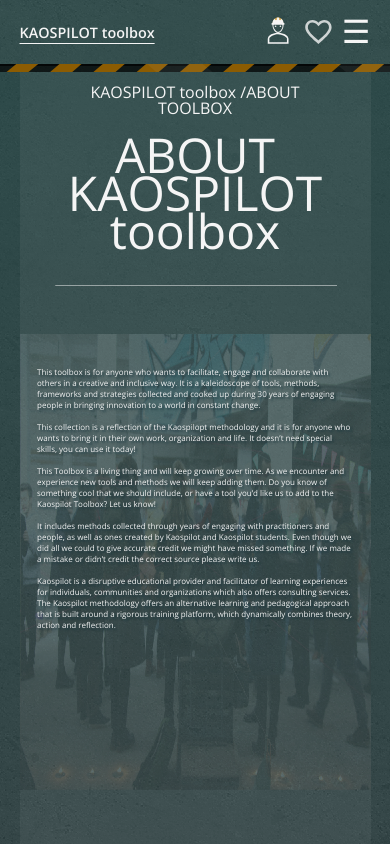
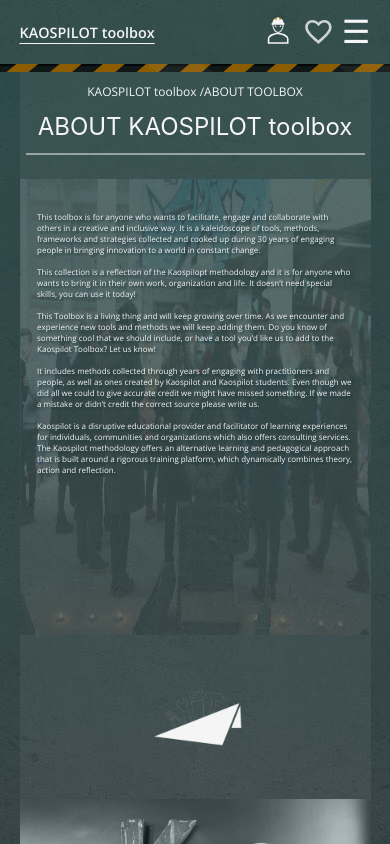
Before and after one commit to HackYourFuture-CPH/kp-toolbox-fp-class21, a React (Create React App) app in the folder packages/client/: page /about-toolbox in a window 390 px wide. Shown: the top 844 px of the page. Built offline with nearby package versions, Linux system fonts and the light colour scheme; no server answers.

Commit message:
about toolbox page image has been changed and mobile view fixed

```diff
--- a/packages/client/src/components/AboutToolbox/AboutToolbox.component.js
+++ b/packages/client/src/components/AboutToolbox/AboutToolbox.component.js
@@ -8,7 +8,6 @@ export const AboutToolbox = () => {
         KAOSPILOT toolbox /ABOUT TOOLBOX
       </h4>
       <h1 className="about-toolbox-main-title">ABOUT KAOSPILOT toolbox</h1>
-      <hr className="horizontal-solid-line" />
       <div className="about-toolbox-main-section">
         <img
           className="about-toolbox-image"
@@ -50,7 +49,7 @@ export const AboutToolbox = () => {
       </div>
       <img
         className="kaospilot-image"
-        src="assets/images/kp.png"
+        src="assets/images/welcome-box.png"
         alt="KAOSPILOT"
       />
     </div>
--- a/packages/client/src/components/AboutToolbox/AboutToolbox.style.css
+++ b/packages/client/src/components/AboutToolbox/AboutToolbox.style.css
@@ -1,9 +1,11 @@
 * {
   margin: 0;
 }
+
 .about-toolbox-main-section {
   position: relative;
 }
+
 .about-toolbox-text {
   margin-top: 5rem;
   position: absolute;
@@ -19,21 +21,21 @@
   color: #f5f5f5;
   text-shadow: 2px 2px 2px rgba(28, 56, 64, 0.9);
 }
+
 .about-toolbox-image {
   width: 100%;
   margin: auto;
   height: 50rem;
 }
+
 .kaospilot-image {
-  width: 33.312%;
-  margin-top: 4rem;
-  margin-bottom: 4rem;
+  width: 25rem;
+  margin-top: 6.25rem;
 }
+
 .about-toolbox-small-title {
-  width: 70%;
   margin: auto;
-  margin-top: 0.75rem;
-  height: 2.5rem;
+  margin-top: 1.563rem;
   font-family: 'Open Sans';
   font-style: normal;
   font-weight: 400;
@@ -42,53 +44,58 @@
   text-align: center;
   color: #f5f5f5;
 }
+
 .about-toolbox-main-title {
-  width: 80%;
+  border-bottom: 2px solid rgb(245 245 245 / 50%);
+  width: calc(100% - 13.75rem);
+  margin-left: auto;
   margin-right: auto;
-  margin-left: auto;
-  /* height: 3.125rem; */
-  font-family: 'Open Sans';
-  font-style: normal;
-  font-weight: 400;
-  font-size: 3rem;
-  line-height: 2.375rem;
-  text-align: center;
-  color: #f5f5f5;
-  padding-bottom: 0.2rem;
 }
-.horizontal-solid-line {
-  width: 80%;
-  margin-top: 0.5rem;
-  margin-bottom: 3rem;
-  margin-right: 10%;
-  margin-left: 10%;
-  border-top: 2px;
-  border-color: #f5f5f5;
-  opacity: 0.5;
-}
+
 @media screen and (max-width: 1230px) {
   .about-toolbox-main-section {
     height: 65%;
   }
+
   .about-toolbox-text {
     font-size: 1rem;
   }
 }
+
 @media screen and (min-width: 651px) {
   .about-toolbox-text {
     width: 70%;
   }
 }
+
+@media screen and (max-width: 820px) {
+  .about-toolbox-main-title {
+    width: calc(100% - 2rem);
+  }
+
+  .kaospilot-image {
+    width: 15rem;
+    margin-top: 3rem;
+  }
+}
+
 @media screen and (max-width: 750px) {
   .about-toolbox-text {
     font-size: 0.9rem;
   }
+
+  .about-toolbox-image {
+    height: 45rem;
+  }
 }
+
 @media screen and (max-width: 650px) {
   .about-toolbox-text {
     width: 80%;
     font-size: 0.85rem;
+    margin-top: 3rem;
   }
+
   .horizontal-solid-line {
     margin-top: 2rem;
   }
@@ -96,8 +103,27 @@
 
 @media screen and (max-width: 490px) {
   .about-toolbox-text {
-    width: 80%;
+    width: 85%;
     font-size: 0.7rem;
+    margin-top: 1.5rem;
+  }
+
+  .about-toolbox-small-title {
+    margin-top: 0.75rem;
+  }
+
+  .about-toolbox-main-title {
+    width: calc(100% - 0.75rem);
+  }
+
+  .about-toolbox-image {
+    height: 33rem;
+  }
+}
+
+@media screen and (max-width: 450px) {
+  .about-toolbox-small-title {
+    font-size: 0.75rem;
   }
 }
 
@@ -107,20 +133,12 @@
     width: 90%;
     font-size: 0.5rem;
   }
+
   .about-toolbox-image {
     height: 54vh;
   }
 }
 
-@media screen and (max-width: 350px) {
-  /* .about-toolbox-text {
-    width: 80%;
-    font-size: 0.5rem;
-  } */
-  .about-toolbox-main-title {
-    font-size: 2rem;
-  }
-}
 @media screen and (max-width: 280px) {
   .about-toolbox-text {
     width: 90%;
--- a/packages/client/src/components/Main/Main.css
+++ b/packages/client/src/components/Main/Main.css
@@ -21,7 +21,7 @@ main {
 .kpImg {
   width: 100%;
   height: auto;
-  margin-top: 8.5rem;
+  margin-top: 6.25rem;
   margin-bottom: 2rem;
   mix-blend-mode: luminosity;
 }
@@ -32,6 +32,13 @@ main {
   }
 }
 
+@media screen and (max-width: 820px) {
+  .kpImg {
+    margin-top: 3rem;
+    margin-bottom: 1rem;
+  }
+}
+
 @media screen and (max-width: 650px) {
   .main-container {
     padding-top: 4.5rem;
```
